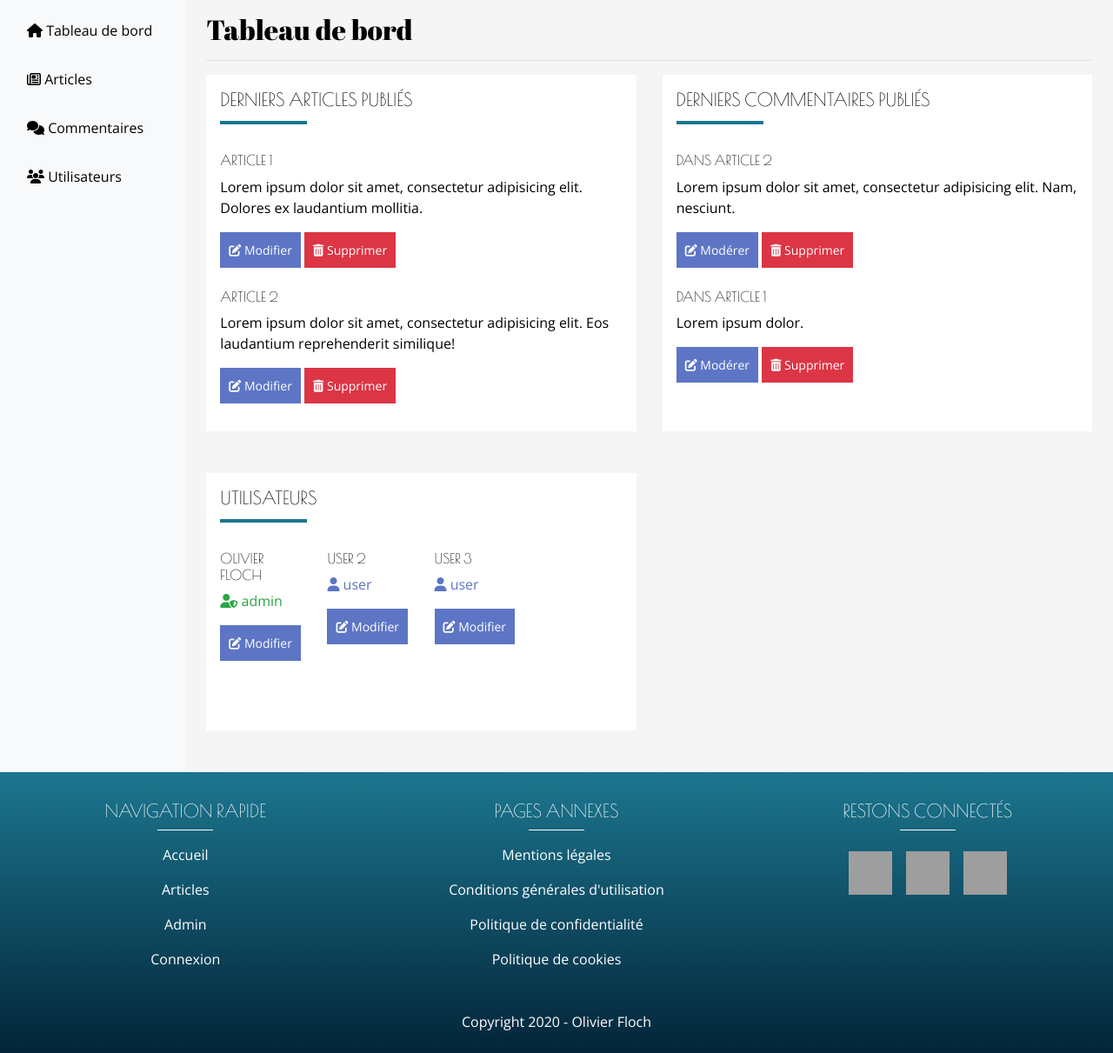
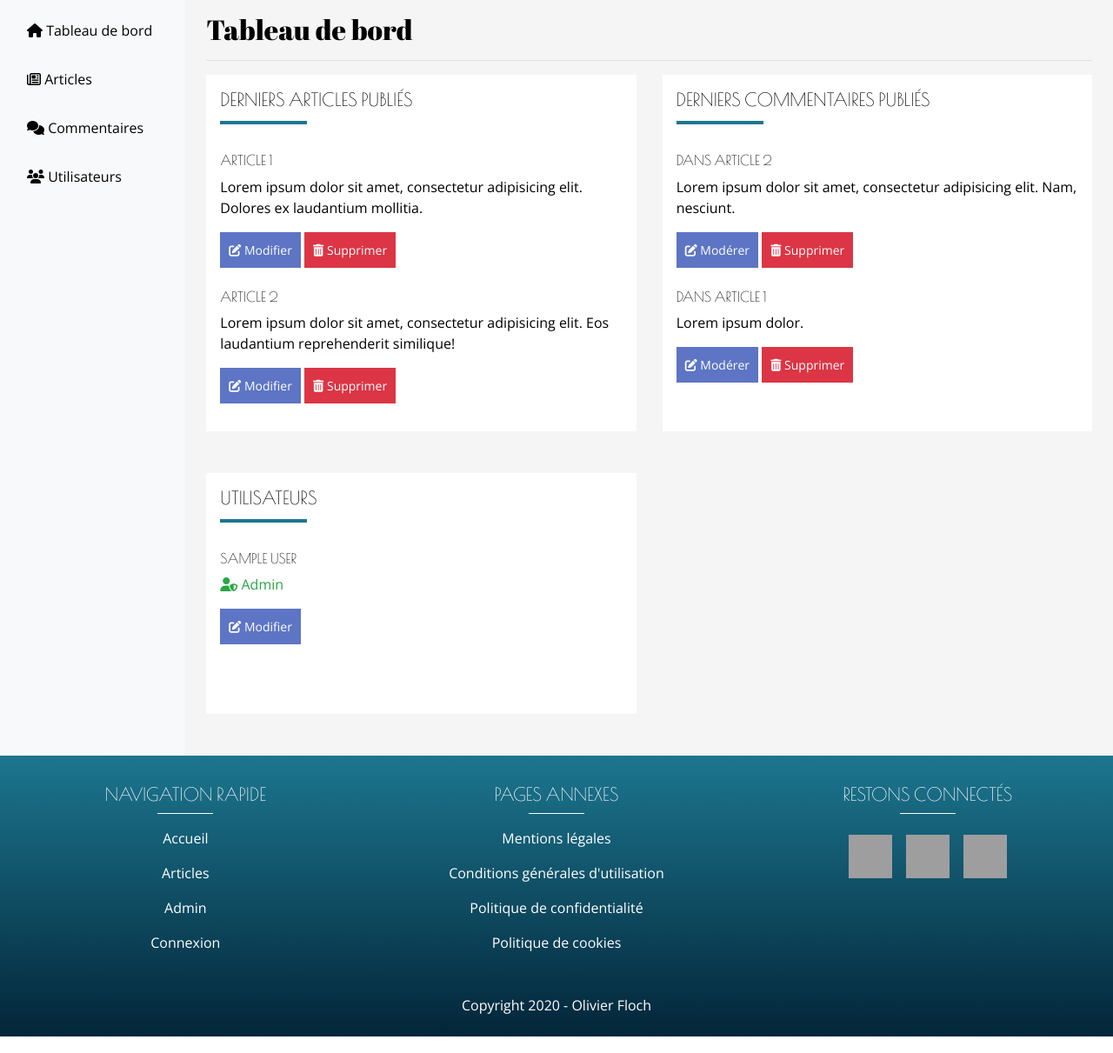
Before and after one commit to OlivierFL/blog, a PHP site: template templates/admin/index.html.twig in a window 1280 px wide. Shown: the part 91-1302 px from the top of the page at 87% size. Run offline with PHP 8.4, Linux system fonts and the light colour scheme; the template is opened without the code that fills it: most values are stand-ins (such as "Sample title", 1, 10 or a date in 2020); some libraries are stand-ins or nearby versions; grey boxes are pictures that could not be loaded.

Commit message:
Get last 3 users from database in Admin homepage

```diff
--- a/public/css/style.css
+++ b/public/css/style.css
@@ -332,6 +332,10 @@ li {
     border-radius: 0;
 }
 
+.table td, .table th {
+    vertical-align: middle;
+}
+
 /* Responsive */
 @media only screen and (max-width: 992px) {
     h1 {
--- a/templates/admin/index.html.twig
+++ b/templates/admin/index.html.twig
@@ -74,27 +74,19 @@
           <h4 class="card-title">Utilisateurs</h4>
           <hr class="separator-blue-left mb-4">
           <div class="row">
-            <div class="col-6 col-md-3 mb-3">
-              <h5>Olivier Floch</h5>
-              <p class="text-success"><i class="fas fa-user-shield"></i>&nbsp;admin</p>
-              <a href="/admin/users/edit/1" class="black btn btn-sm btn-edit">
-                <i class="fas fa-edit"></i>
-                Modifier</a>
-            </div>
-            <div class="col-6 col-md-3 mb-3">
-              <h5>User 2</h5>
-              <p class="text-primary"><i class="fas fa-user"></i>&nbsp;user</p>
-              <a href="/admin/users/edit/2" class="black btn btn-sm btn-edit">
-                <i class="fas fa-edit"></i>
-                Modifier</a>
-            </div>
-            <div class="col-6 col-md-3 mb-3">
-              <h5>User 3</h5>
-              <p class="text-primary"><i class="fas fa-user"></i>&nbsp;user</p>
-              <a href="/admin/users/edit/2" class="black btn btn-sm btn-edit">
-                <i class="fas fa-edit"></i>
-                Modifier</a>
-            </div>
+            {% for user in users %}
+              <div class="col-6 col-md-3 mb-3">
+                <h5>{{ user.firstName }} {{ user.lastName }}</h5>
+                {% if user.role == 'admin' %}
+                  <p class="text-success"><i class="fas fa-user-shield"></i>&nbsp;Admin</p>
+                {% else %}
+                  <p class="text-primary"><i class="fas fa-user"></i>&nbsp;Utilisateur</p>
+                {% endif %}
+                <a href="/admin/users/edit/{{ user.id }}" class="black btn btn-sm btn-edit">
+                  <i class="fas fa-edit"></i>
+                  Modifier</a>
+              </div>
+            {% endfor %}
           </div>
         </div>
       </div>
```
Also changed, not shown: src/Controller/AdminController.php (+36 -1 lines), src/Managers/UserManager.php (+10 -0 lines).
